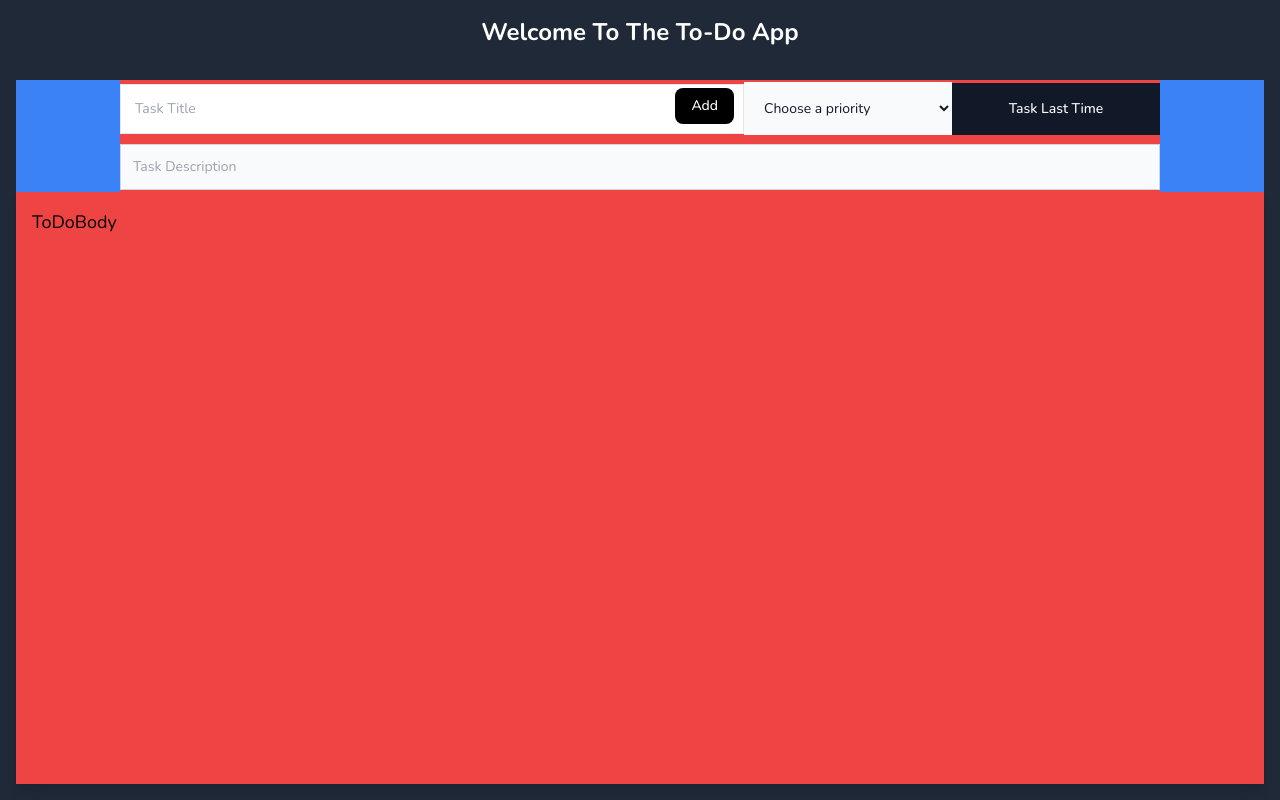
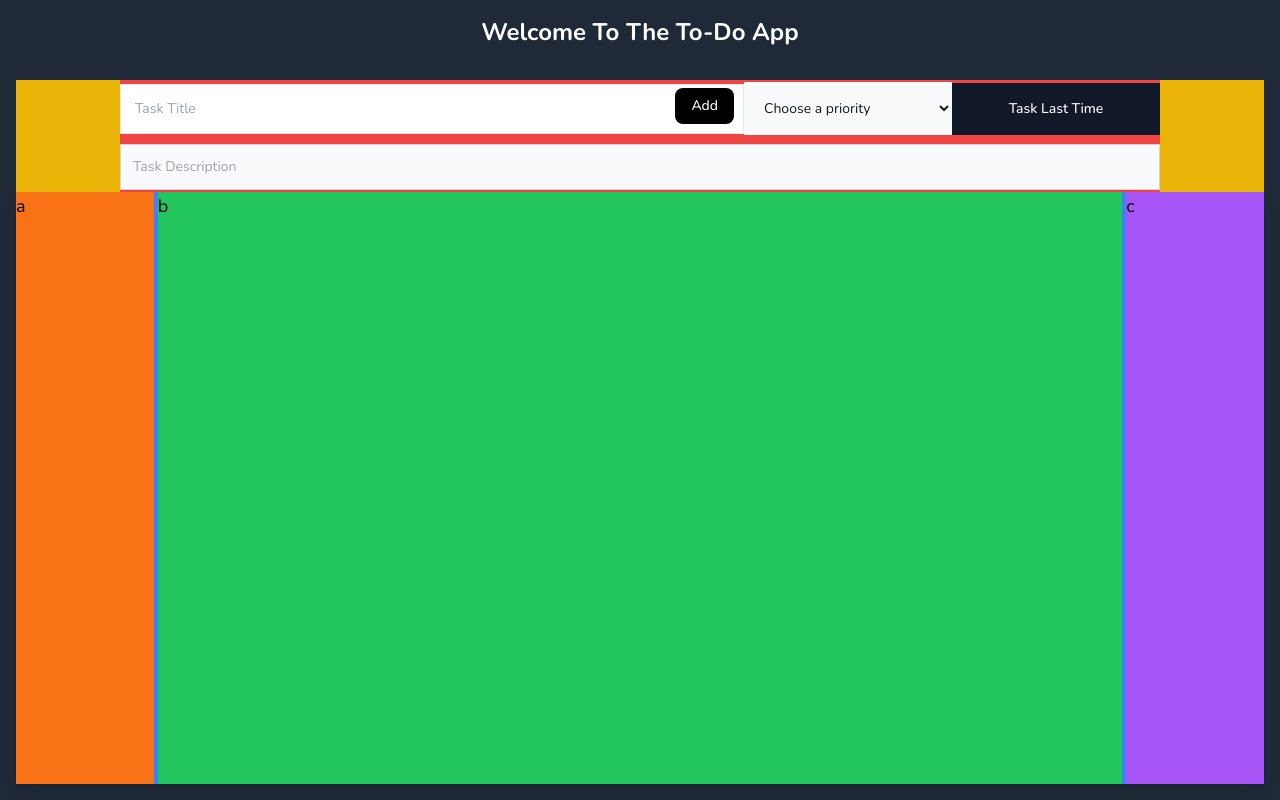
Before and after one commit to ErsaGunTosun/IToDo, a React (Create React App) app: page / in a window 1280 px wide. Built offline with nearby package versions, Linux system fonts and the light colour scheme.

Commit message:
UPDATE todo body add sections and functions to todo body and

```diff
--- a/src/components/ToDoBody/ToDoBody.js
+++ b/src/components/ToDoBody/ToDoBody.js
@@ -1,15 +1,55 @@
-import React from 'react'
+import React, { useState, useEffect } from 'react'
+import { useSelector, useDispatch } from "react-redux";
+import { setWindow } from '../../stores/sectionWindow'
 
 import ToDoBar from '../ToDoBar/ToDoBar'
 
 function ToDoBody() {
+  const dispatch = useDispatch();
+  const [sectionsStatus, setsectionsStatus] = useState(["basis-1/9", "basis-7/9", "basis-1/9"])
+
+  const sectionWindow = useSelector((state) => state.sectionWindow.value);
+
+  useEffect(() => {
+    sectionWindow.map((item, index) => {
+      if (item === 0) {
+        setsectionsStatus((prev) => {
+          prev[index] = "basis-1/9"
+          return [...prev]
+        })
+      } else if (item === 1) {
+        setsectionsStatus((prev) => {
+          prev[index] = "basis-4/9"
+          return [...prev]
+        })
+      } else {
+        setsectionsStatus((prev) => {
+          prev[index] = "basis-7/9"
+          return [...prev]
+        })
+      }
+    })
+
+  }, [sectionWindow])
+
+
   return (
     <div class="h-full w-full flex flex-col bg-yellow-500 ">
-      <div class="h-28 flex justify-center bg-blue-500">
+      <div class="h-28 flex justify-center ">
         <ToDoBar />
       </div>
-      <div class="w-full h-full flex-1 mx-auto p-4 text-lg bg-red-500 shadow-lg ">
-        ToDoBody
+      <div class="w-full h-full flex-1 mx-auto text-lg bg-red-500 shadow-lg ">
+        <div className='w-full h-full flex flex-row space-x-1 bg-blue-500'>
+          <div className={`${sectionsStatus[0]} bg-orange-500 cursor-pointer shrink`} onClick={() => { dispatch(setWindow("first")) }}>
+            a
+          </div>
+          <div className={`${sectionsStatus[1]} bg-green-500 shrink `} onClick={() => { dispatch(setWindow("second")) }}>
+            b
+          </div>
+          <div className={`${sectionsStatus[2]} bg-purple-500 cursor-pointer shrink `} onClick={() => { dispatch(setWindow("third")) }}>
+            c
+          </div>
+        </div>
       </div>
     </div>
   )
--- a/src/index.css
+++ b/src/index.css
@@ -15,3 +15,7 @@ html,
     -ms-user-select: none;
     user-select: none;
 }
+
+.sectionDiv{
+    transition: width 2s !important;
+}
--- a/src/store.js
+++ b/src/store.js
@@ -1,5 +1,11 @@
 import { configureStore } from '@reduxjs/toolkit'
 
+//Reducers
+import sectionWindowReducers from './stores/sectionWindow'
+
 export default configureStore({
-  reducer: {},
+  reducer: {
+    sectionWindow: sectionWindowReducers
+  },
+  middleware: (getDefaultMiddleware) => getDefaultMiddleware(),
 })
--- /dev/null
+++ b/src/stores/sectionWindow.js
@@ -0,0 +1,46 @@
+import { createSlice } from '@reduxjs/toolkit'
+
+
+export const sectionWindow = createSlice({
+    name: 'sectionWindow',
+    initialState: {
+        value: [0, 2, 0],
+    },
+    reducers: {
+        setWindow: (state, action) => {
+            if (action.payload === 'first') {
+                if (state.value[0] === 0) {
+                    state.value = [1, 1, 0]
+                } else if (state.value[0] === 1) {
+                    state.value = [2, 0, 0]
+                }
+                else {
+                    state.value = [1, 1, 1]
+                }
+            } else if (action.payload === 'second') {
+                if (state.value[1] === 0) {
+                    state.value = [0, 2, 0]
+                } else if (state.value[1] === 1) {
+                    state.value = [0, 2, 0]
+                }
+                else {
+                    state.value = [1, 1, 1]
+                }
+            }
+            else if (action.payload === 'third') {
+                if (state.value[2] === 0) {
+                    state.value = [, 1, 1]
+                } else if (state.value[2] === 1) {
+                    state.value = [0, 0, 2]
+                }
+                else {
+                    state.value = [1, 1, 1]
+                }
+            }
+        }
+    },
+})
+
+export const { setWindow } = sectionWindow.actions
+
+export default sectionWindow.reducer
--- a/tailwind.config.js
+++ b/tailwind.config.js
@@ -2,7 +2,18 @@
 module.exports = {
   content: ["./src/**/*.{html,js}"],
   theme: {
-    extend: {},
+    extend: {
+      flexBasis: {
+        '1/9': '11.1111111%',
+        '2/9': '22.2222222%',
+        '3/9': '33.3333333%',
+        '4/9': '44.4444444%',
+        '5/9': '55.5555555%',
+        '6/9': '66.6666666%',
+        '7/9': '77.7777777%',
+        '8/9': '88.8888888%',
+      }
+    },
   },
   plugins: [],
 }
```
